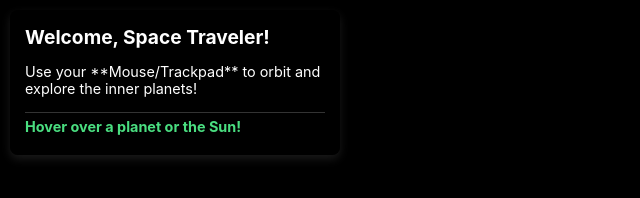
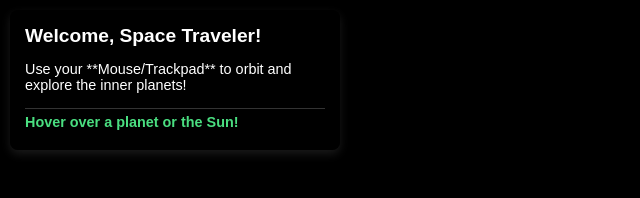
Before and after one commit to LussKyD/solar-system-3d, a plain HTML site: page index.html in a window 1280 px wide. Shown: the whole page, without its empty margins (0-640 px from the left). Drawn offline with nearby package versions, Linux system fonts and the light colour scheme.

Commit message:
Update style.css - v0.3

```diff
--- a/css/style.css
+++ b/css/style.css
@@ -3,7 +3,7 @@ body {
     margin: 0;
     overflow: hidden;
     background-color: #000;
-    font-family: 'Inter', sans-serif; /* Using Inter font for modern look */
+    font-family: sans-serif;
     color: white;
 }
 
@@ -37,7 +37,7 @@ canvas {
 /* Style for the hover text display */
 #selection-display {
     font-weight: bold;
-    color: #4ade80; /* Tailwind green-400 */
+    color: #4ade80; /* Nice bright green */
     border-top: 1px solid rgba(255, 255, 255, 0.2);
     padding-top: 5px;
 }
```
